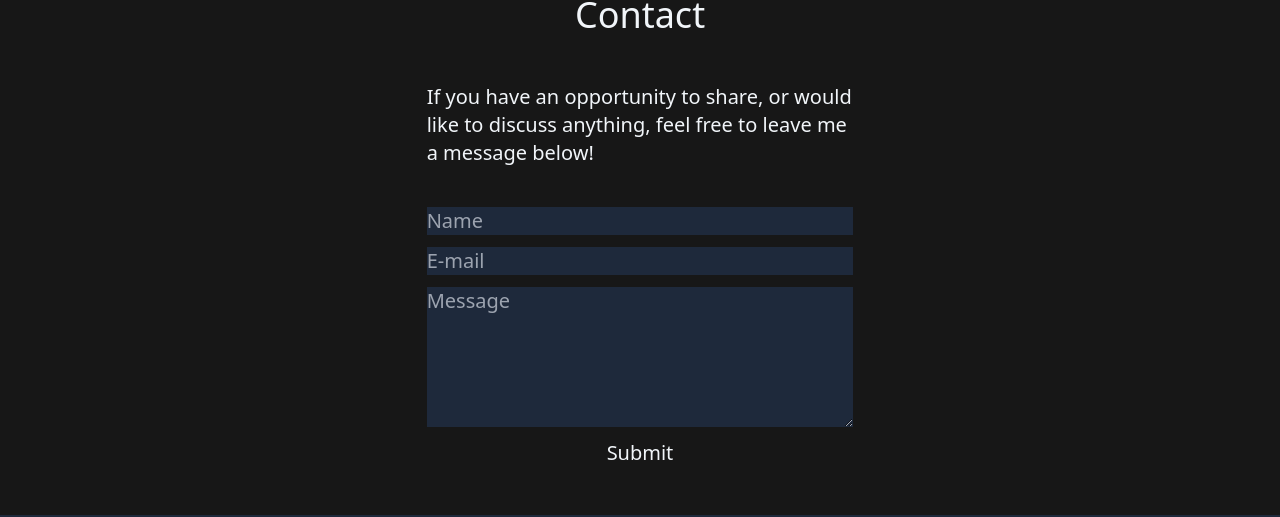
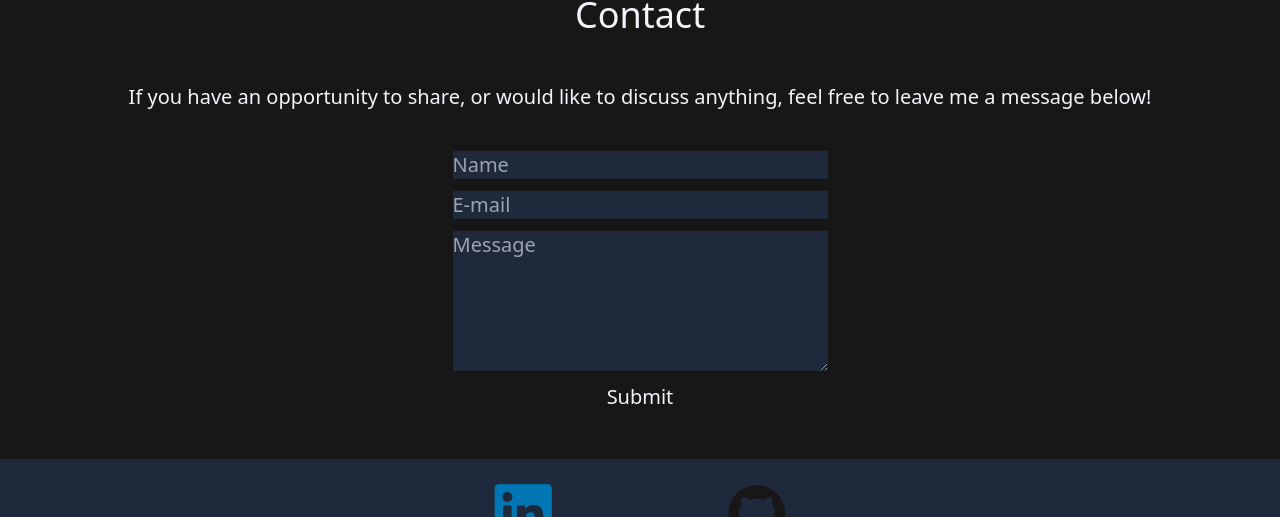
Before and after one commit to robertcs3/personal-portfolio, a React (Vite) app in the folder client/: page / in a window 1280 px wide. Shown: the part 2793-3310 px from the top of the page. Built offline with nearby package versions, Linux system fonts and the light colour scheme.

Commit message:
Contact section
Implement contact form with formik & yup.

```diff
--- a/client/package.json
+++ b/client/package.json
@@ -9,11 +9,13 @@
     "preview": "vite preview"
   },
   "dependencies": {
+    "formik": "^2.2.9",
     "react": "^18.2.0",
     "react-dom": "^18.2.0",
     "react-icons": "^4.7.1",
     "react-router-dom": "^6.7.0",
-    "react-router-hash-link": "^2.4.3"
+    "react-router-hash-link": "^2.4.3",
+    "yup": "^0.32.11"
   },
   "devDependencies": {
     "@types/react": "^18.0.26",
--- a/client/src/components/Contact.jsx
+++ b/client/src/components/Contact.jsx
@@ -1,23 +1,77 @@
 import React from 'react'
+import { Formik } from 'formik'
+import * as yup from 'yup';
+import Axios from 'axios';
+
+const schema = yup.object().shape(({
+  name: yup.string().required(),
+  email: yup.string().email().required(),
+  message: yup.string().required(),
+}))
 
 export default function Contact() {
 
-  const handleSubmit = (e) => {
-    e.preventDefault();
-  }
+
   return (
     <div id='contact-page' className='flex flex-col items-center min-h-min container mx-auto text-xl mb-12'>
       <header>Contact</header>
 
-      <div className='w-1/3'>
-        <p className='mb-10'>If you have an opportunity to share, or would like to discuss anything, feel free to leave me a message below!</p>
-        <form action="https://script.google.com/macros/s/AKfycbz6ZUMGOK2r2eQ3_gZ3ym6HkHfdeJ5mzKo9H_YqAW74imXIqxI-iMpE1Jrq9PFwS21Xqw/exec" className='flex flex-col gap-3' method='POST'>
-          <input className='bg-slate-800' type="text" placeholder='Name' required/>
-          <input className='bg-slate-800' type="email" placeholder='E-mail' required/>
-          <textarea className='bg-slate-800' name="contact-message" id="contact-message" cols="30" rows="5" placeholder='Message' required></textarea>
-          <button type='submit' onClick={(e) => handleSubmit(e)}>Submit</button>
+      <p className='mb-10'>If you have an opportunity to share, or would like to discuss anything, feel free to leave me a message below!</p>
+      <Formik
+      validationSchema={schema}
+      initialValues={{
+        name: '',
+        email: '',
+        message: '',
+      }}
+
+      onSubmit = {(values, actions) => {
+        console.log(values.name, values.email, values.message)
+        const data = {
+          name: values.name,
+          email: values.email,
+          message: values.message,
+        }
+
+        const url = 'https://script.google.com/macros/s/AKfycbz6ZUMGOK2r2eQ3_gZ3ym6HkHfdeJ5mzKo9H_YqAW74imXIqxI-iMpE1Jrq9PFwS21Xqw/exec'
+
+        fetch(url, {
+          method: 'POST',
+          headers: {
+            'Content-Type': 'text/plain;charset=utf-8',
+          },
+          body: JSON.stringify(data),
+        }).then((res) => res.json())
+        .then((data) => console.log('data', data))
+        .catch((err) => console.log('err', err));
+      }}
+      >
+        {({
+          values,
+          errors,
+          touched,
+          handleChange,
+          handleBlur,
+          handleSubmit,
+          isSubmitting,
+        }) => (
+
+        <form onSubmit={handleSubmit} className='flex flex-col gap-3' >
+          <input className='bg-slate-800' type="text" name='name' placeholder='Name' onChange={handleChange} onBlur={handleBlur} value={values.name}  required/>
+
+          <input className='bg-slate-800' type="email" placeholder='E-mail' name='email' onChange={handleChange} onBlur={handleBlur} value={values.email} required/>
+
+          <textarea className='bg-slate-800' name="message" id="message" cols="30" rows="5" placeholder='Message'
+          onChange={handleChange} onBlur={handleBlur} value={values.message} required></textarea>
+
+          <button type='submit'>Submit</button>
         </form>
-      </div>
+
+        )}
+
+      </Formik>
+
+
     </div>
   )
 }
```
Also changed, not shown: 1 other file (tests, documents, lock files or other folders).
